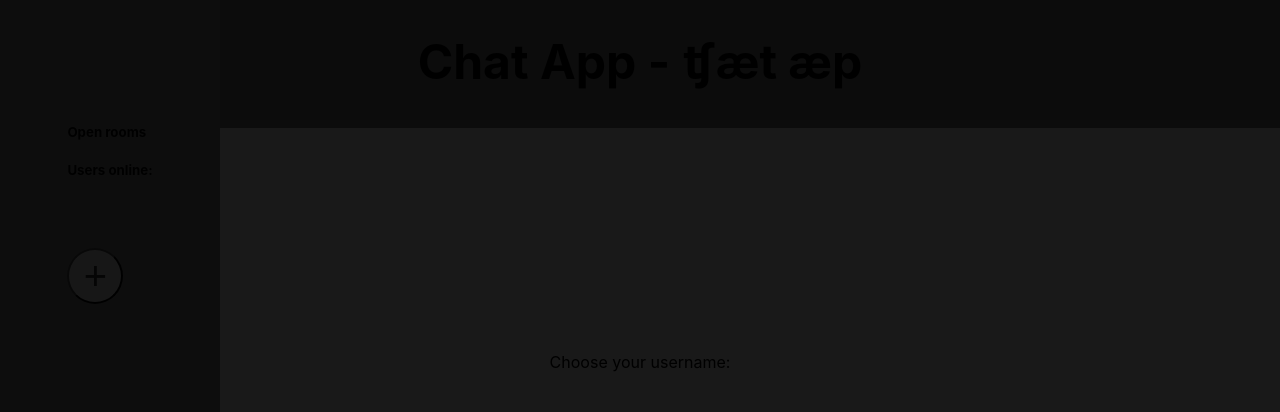
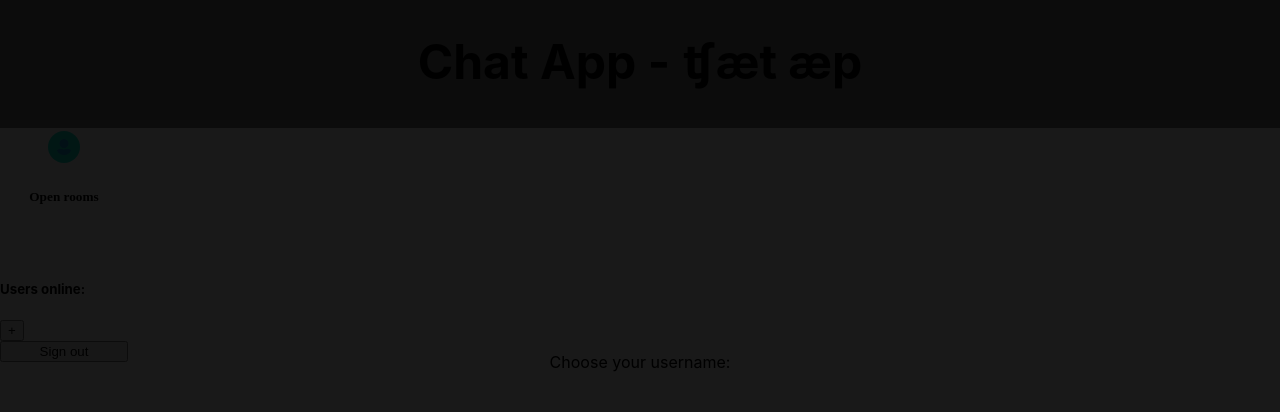
Before and after one commit to mirrenil/lab-3, a React (Create React App) app in the folder client/: page / in a window 1280 px wide. Shown: the top 412 px of the page. Built offline with nearby package versions, Linux system fonts and the light colour scheme.

Commit message:
add general styling for the sidebar

```diff
--- a/client/package.json
+++ b/client/package.json
@@ -12,9 +12,11 @@
     "@types/node": "^16.11.33",
     "@types/react": "^18.0.9",
     "@types/react-dom": "^18.0.3",
+    "@types/react-icons": "^3.0.0",
     "moment": "^2.29.3",
     "react": "^18.1.0",
     "react-dom": "^18.1.0",
+    "react-icons": "^4.3.1",
     "react-router-dom": "^6.3.0",
     "react-scripts": "5.0.1",
     "socket.io-client": "^4.5.0",
--- /dev/null
+++ b/client/src/Components/Style/SideBar.css
@@ -0,0 +1,34 @@
+.sideBar-container {
+  margin: 0;
+  padding: 0;
+  display: flex;
+  flex-direction: column;
+  width: 10%;
+}
+.usernameDiv {
+  display: flex;
+  align-items: center;
+  justify-content: center;
+}
+.usernameDiv h1 {
+  font-size: 24px;
+  text-transform: capitalize;
+  font-family:'Times New Roman', Times, serif;
+}
+.user-icon {
+  color: rgb(22, 159, 223);
+  padding: .5em;
+  background-color: rgb(15, 236, 207);
+  border-radius: 5em;
+  margin: .2EM;
+}
+
+.available-rooms-container{
+  display: flex;
+  flex-direction: column;
+  align-items: center;
+  justify-content: center;
+}
+.available-rooms-container h5{
+  font-family:'Times New Roman', Times, serif;
+}
--- a/client/src/components/SideBar.tsx
+++ b/client/src/components/SideBar.tsx
@@ -2,6 +2,8 @@ import React, { CSSProperties, useReducer, useState } from 'react';
 import { useNavigate } from 'react-router-dom';
 import NewRoom from './NewRoom';
 import { useSockets } from '../Context/Socket.context';
+import  './Style/SideBar.css';
+import { FaUserAlt } from "react-icons/fa";
 
 
 const SideBar = () => {
@@ -30,16 +32,20 @@ const SideBar = () => {
   };
 
   return (
-    <div style={sidebar}>
+    <div className="sideBar-container">
       <div>
-        {/* <img src={user} alt="User" /> */}
-        <h1 style={{ marginTop: '9rem' }}>{username}</h1>
-        <h5>Open rooms</h5>
-        <ul>
+        <div className="usernameDiv">
+          <FaUserAlt className="user-icon" />
+          <h1 className='name'>{username}</h1>
+        </div>
+        <div className="available-rooms-container">
+          <h5 className="available-rooms-header">Open rooms</h5>
+          <ul >
           {Object.keys(rooms).map((key: any) => {
             return (
               <div key={key}>
                 <button
+                  className = 'button room-list-button'
                   disabled={key === roomId}
                   onClick={() => handleJoinRoom(key)}
                   title={`Join ${rooms[key].name}`}
@@ -50,6 +56,8 @@ const SideBar = () => {
             );
           })}
         </ul>
+        </div>
+
 
         <div>
           <h5>Users online:</h5>
@@ -58,7 +66,7 @@ const SideBar = () => {
           })}
         </div>
 
-        <button style={btn} onClick={() => setIsAddNewRoomOpen(true)}>
+        <button  onClick={() => setIsAddNewRoomOpen(true)}>
           +
         </button>
       </div>
@@ -68,43 +76,43 @@ const SideBar = () => {
         onClose={() => setIsAddNewRoomOpen(false)}
       ></NewRoom>
 
-      <button style={signOut} onClick={handleOnLogOut}>
+      <button  onClick={handleOnLogOut}>
         Sign out
       </button>
     </div>
   );
 };
-const btn: CSSProperties = {
-  height: '3.5rem',
-  width: '3.5rem',
-  borderRadius: '100%',
-  fontSize: '2.5rem',
-  color: '#333',
-  marginTop: '3rem',
-};
+// const btn: CSSProperties = {
+//   height: '3.5rem',
+//   width: '3.5rem',
+//   borderRadius: '100%',
+//   fontSize: '2.5rem',
+//   color: '#333',
+//   marginTop: '3rem',
+// };
 
-const sidebar: CSSProperties = {
-  padding: '20px',
-  width: '180px', //om ändras måste även margin left i ChatRoom ändras
-  backgroundColor: '#888',
-  position: 'absolute',
-  bottom: 0,
-  height: '100%',
-  display: 'flex',
-  flexDirection: 'column',
-  justifyContent: 'space-between',
-  alignItems: 'center',
-};
-const signOut: CSSProperties = {
-  borderRadius: '50px',
-  border: 'none',
-  color: "#fff",
-  fontWeight: "bold",
-  height: '3rem',
-  width: '5rem',
-  fontSize: "1rem",
-  marginBottom: '8rem',
-  backgroundColor: 'transparent',
-};
+// const sidebar: CSSProperties = {
+//   padding: '20px',
+//   width: '180px', //om ändras måste även margin left i ChatRoom ändras
+//   backgroundColor: '#888',
+//   position: 'absolute',
+//   bottom: 0,
+//   height: '100%',
+//   display: 'flex',
+//   flexDirection: 'column',
+//   justifyContent: 'space-between',
+//   alignItems: 'center',
+// };
+// const signOut: CSSProperties = {
+//   borderRadius: '50px',
+//   border: 'none',
+//   color: "#fff",
+//   fontWeight: "bold",
+//   height: '3rem',
+//   width: '5rem',
+//   fontSize: "1rem",
+//   marginBottom: '8rem',
+//   backgroundColor: 'transparent',
+// };
 
 export default SideBar;
```
Also changed, not shown: client/src/main.ts (deleted, +0 -144 lines), 1 other file (tests, documents, lock files or other folders).
